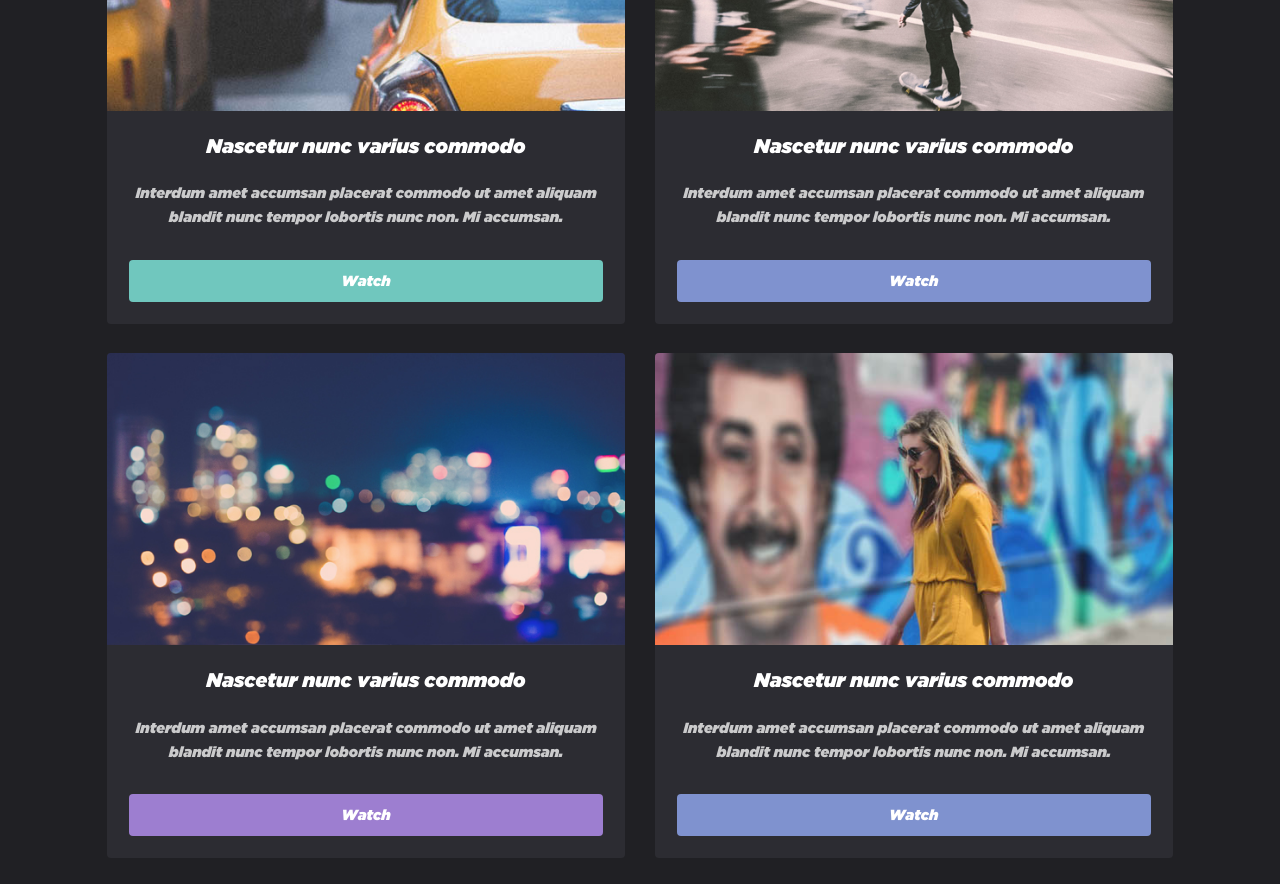
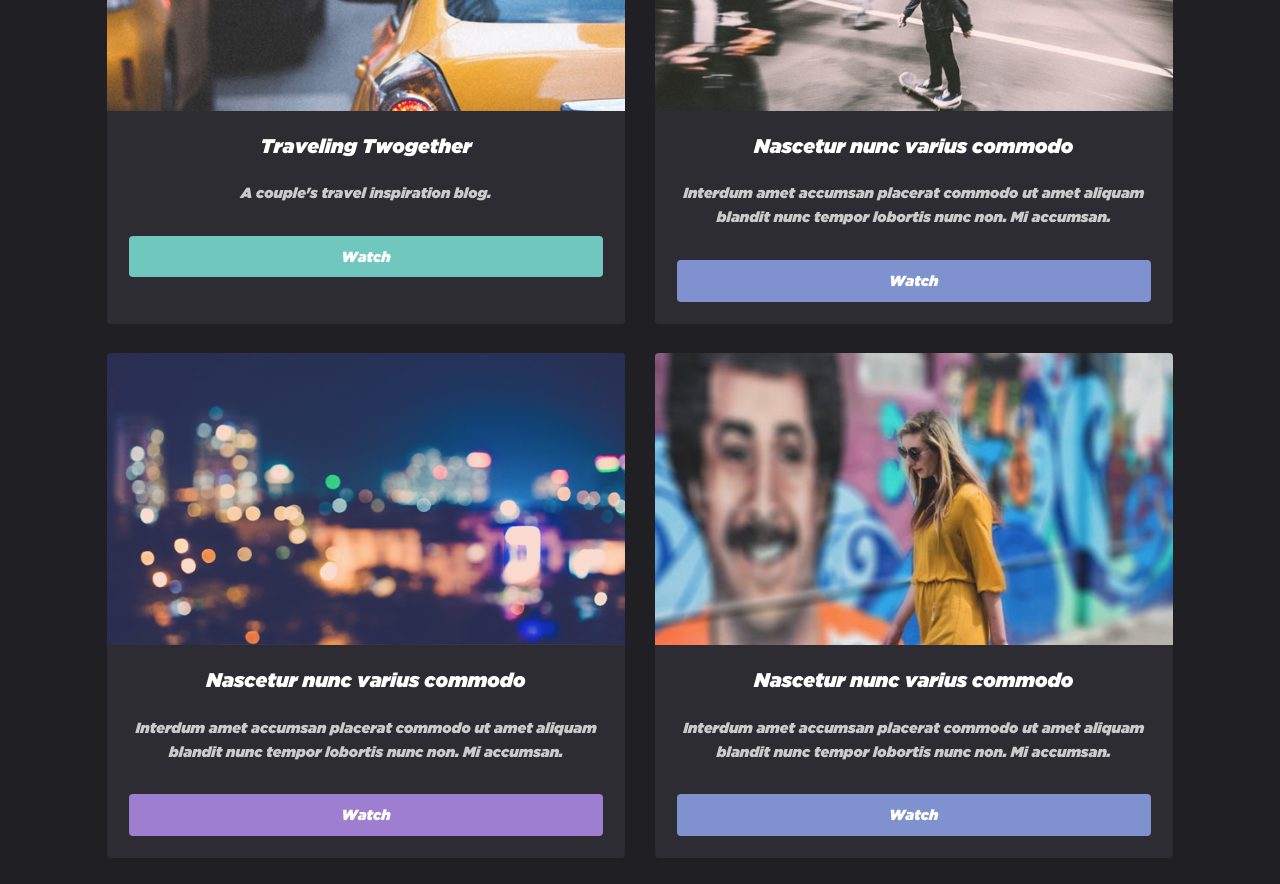
Before and after one commit to mikedmalott/mikedmalott.github.io, a plain HTML site: page index.html in a window 1280 px wide. Shown: the part 800-1684 px from the top of the page. Drawn offline with Linux system fonts and the light colour scheme.

Commit message:
Update index.html
Added Traveling Twogether link in videos section

```diff
--- a/index.html
+++ b/index.html
@@ -37,11 +37,11 @@
 						<div class="thumbnails">
 
 							<div class="box">
-								<a href="https://youtu.be/s6zR2T9vn2c" class="image fit"><img src="images/pic01.jpg" alt="" /></a>
+								<a href="https://youtu.be/Mo92KMpIWNc?autoplay=1" class="image fit"><img src="images/pic01.jpg" alt="" /></a>
 								<div class="inner">
-									<h3>Nascetur nunc varius commodo</h3>
-									<p>Interdum amet accumsan placerat commodo ut amet aliquam blandit nunc tempor lobortis nunc non. Mi accumsan.</p>
-									<a href="https://youtu.be/s6zR2T9vn2c" class="button fit" data-poptrox="youtube,800x400">Watch</a>
+									<h3>Traveling Twogether</h3>
+									<p>A couple's travel inspiration blog.</p>
+									<a href="https://youtu.be/Mo92KMpIWNc?autoplay=1" class="button fit" data-poptrox="youtube,800x400">Watch</a>
 								</div>
 							</div>
 
```
